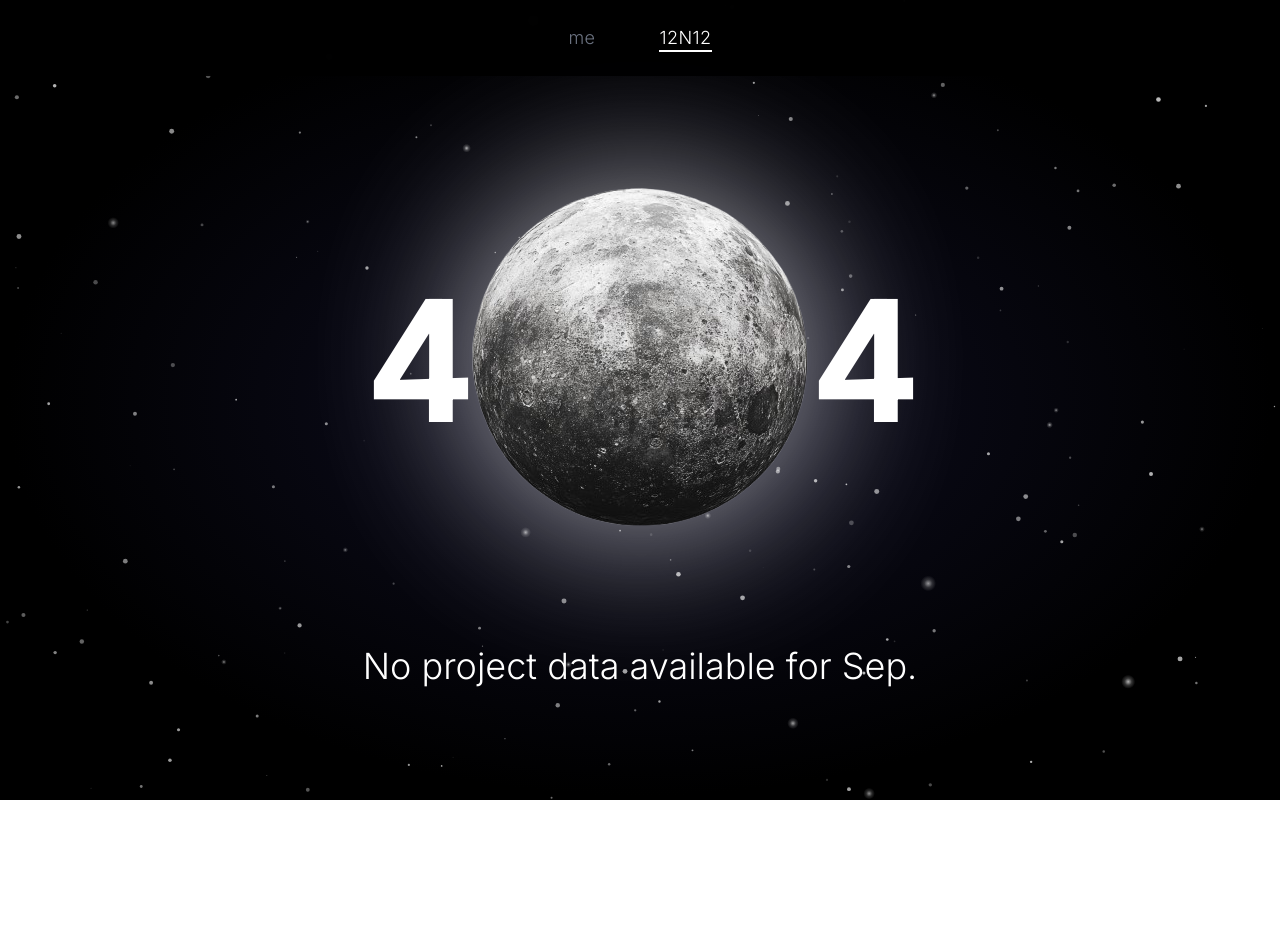
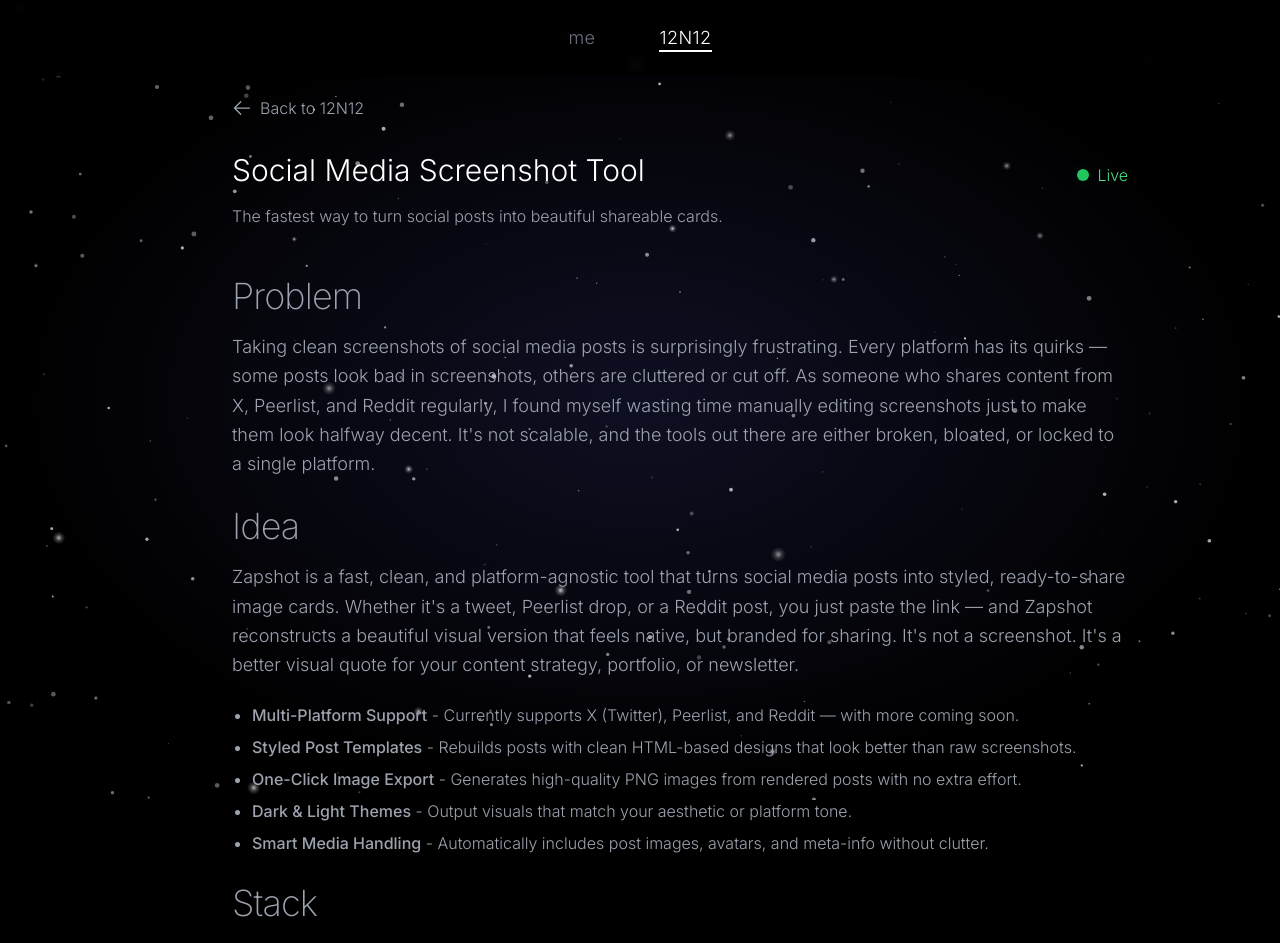
Before and after one commit to K-Fayaz/fayazz.xyz, a React (Vite) app: page /12n12/Sep in a window 1280 px wide. Shown: the top 943 px of the page. Before the commit the page ends 800 px from the top, so only its background shows below. Built offline with nearby package versions, Linux system fonts and the light colour scheme.

Commit message:
updated data, and skills

```diff
--- a/src/components/12N12Page.tsx
+++ b/src/components/12N12Page.tsx
@@ -11,8 +11,8 @@
 
   // Generate months array starting from June
   const months = Array.from({ length: 12 }, (_, i) => {
-    const month = (5 + i) % 12; // Start from June (5)
-    const year = currentYear + Math.floor((5 + i) / 12);
+    const month = (6 + i) % 12; // Start from June (5)
+    const year = currentYear + Math.floor((6 + i) / 12);
     return {
       month,
       year,
@@ -31,7 +31,7 @@
     'LoremAPIs',
     'Journal-to-Tweet',
     'Zapshot.In',
-    'To be decided',
+    'AI Excuse Generator',
     'To be decided',
     'To be decided',
     'To be decided',
@@ -78,6 +78,14 @@
         </p>
       </div>
 
+      <div className="max-w-3xl mx-auto mb-16">
+        <h2 className="text-2xl font-light mb-4">Best Project Until Now!</h2>
+        <p className="text-gray-400 leading-relaxed">
+          <a href="/12n12/Sep">Zapshot.in</a> - A cross platform social media post screenshot tool!
+        </p>
+      </div>
+
+
       {/* Projects Grid */}
       <div className="max-w-3xl mx-auto">
         <div className="grid grid-cols-4 gap-4">
--- a/src/components/MePage.tsx
+++ b/src/components/MePage.tsx
@@ -79,7 +79,7 @@
               <div className="space-y-6">
                 <h3 className="text-lg font-light text-white mb-4 tracking-wide">Technology</h3>
                 <div className="space-y-3">
-                  {['React & TypeScript', 'Node.js & Express', 'Python & FastAPI', 'PostgreSQL & MongoDB', 'GCP & Docker'].map((skill) => (
+                  {['Next.js','React & TypeScript', 'Node.js & Express', 'Python & FastAPI', 'PostgreSQL & MongoDB', 'GCP & Docker'].map((skill) => (
                     <div key={skill} className="text-gray-400 hover:text-white transition-colors duration-300 font-light text-sm">
                       {skill}
                     </div>
--- a/src/seed/ProjectSeed.js
+++ b/src/seed/ProjectSeed.js
@@ -1,10 +1,10 @@
 const ProjectSeed = {
-    'Jun': {
+    'Jul': {
         status: true,
         meta: {
             title: 'LoremAPIs',
             tagline: 'A No code Mock API builder using AI',
-            link: 'https://loremapis.com',
+            link: 'https://github.com/K-Fayaz/loremapis',
             status: 'live'
         },
         content: [
@@ -32,12 +32,12 @@
             }
         ]
     },
-    'Jul': {
+    'Aug': {
         status: true,
         meta: {
             title: 'Journal to Tweet',
             tagline: 'The AI second brain for your online presence.',
-            link: 'https://journaltotweet.com',
+            link: 'https://www.youtube.com/watch?v=NmWikQROH2s',
             status: 'live'
         },
         content: [
@@ -73,7 +73,7 @@
             }
         ]
     },
-    'Aug': {
+    'Sep': {
         status: true,
         meta: {
             title: 'Social Media Screenshot Tool',
@@ -112,6 +112,46 @@
                 }
             }
         ]
+    },
+    'Oct': {
+        status: true,
+        meta: {
+            title: 'AI Excuse Generator',
+            tagline: 'Turn your screw-ups into smart, funny excuses — powered by AI.',
+            link: 'https://excuse-gen-fun.vercel.app/', // replace with actual link
+            status: 'live',
+            // prototypeLink: 'https://yourexuseapp.link/' // replace with actual link
+        },
+        content: [
+            {
+                id: 'problem',
+                label: 'Problem',
+                content: {
+                    overview: "When you mess something up — push to prod without testing, miss a meeting, or delete the wrong database — coming up with a clever excuse on the spot is hard. I wanted to build something fun and relatable that gives people a reason to laugh at their mistakes instead of stressing about them."
+                }
+            },
+            {
+                id: 'idea',
+                label: 'Idea',
+                content: {
+                    overview: "The AI Excuse Generator takes any situation and instantly crafts a witty, semi-believable excuse for it. Users just describe what went wrong, and the AI responds with a funny explanation — tech-related or otherwise. It's half humor, half creativity, and 100% shareable.",
+                    features: [
+                        { feature: 'AI-Powered Excuse Generation', text: 'Enter any situation and get a custom, funny excuse generated by AI.' },
+                        { feature: 'Blame Mode', text: 'Choose who to blame — yourself, the intern, or the universe.' },
+                        { feature: 'Clean & Playful UI', text: 'Built with a gradient background, animated text, and instant feedback for fun interaction.' },
+                        { feature: 'Shareable Results', text: 'Copy or share your favorite excuses directly.' },
+                        { feature: 'Simple & Fast', text: 'Built and deployed within a week as part of a personal challenge to ship weekly projects.' }
+                    ]
+                }
+            },
+            {
+                id: 'stack',
+                label: 'Stack',
+                content: {
+                    stack: ['Next.js', 'TailwindCSS', 'Vercel']
+                }
+            }
+        ]
     }
 }
 
```
